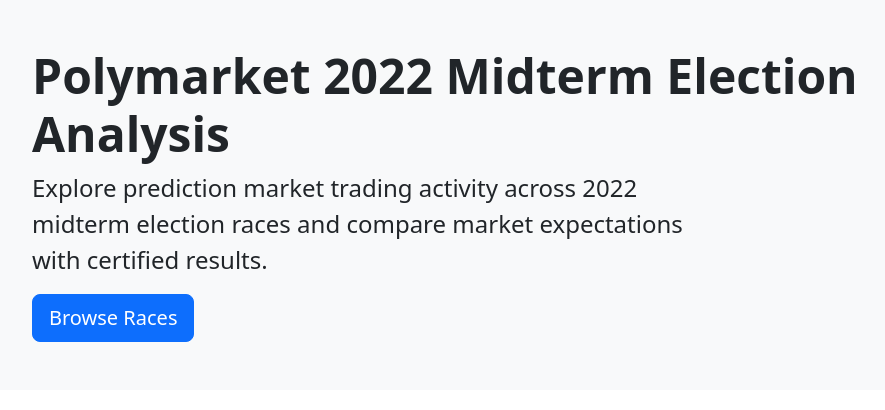
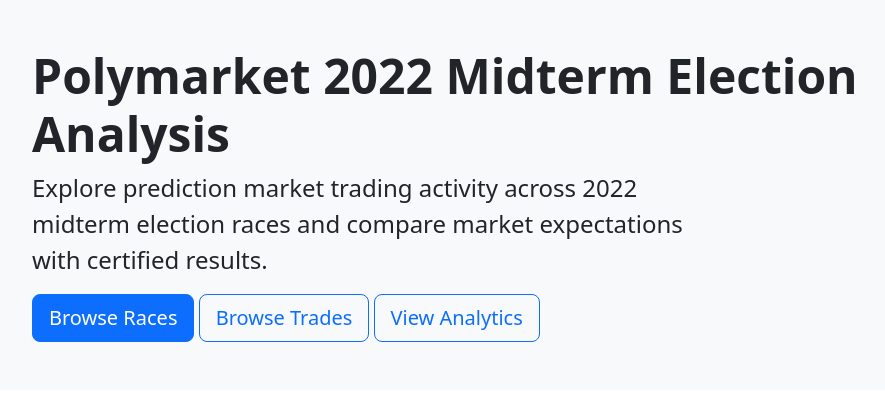
Before and after one commit to damellio/polymarket-senate-dashboard, a Flask app: page / in a window 1280 px wide. Shown: the part 81-491 px from the top of the page, without its empty margins (98-983 px from the left). Run offline with Flask 3, Linux system fonts and the light colour scheme.

Commit message:
Update index.html

```diff
--- a/templates/index.html
+++ b/templates/index.html
@@ -8,5 +8,7 @@
         and compare market expectations with certified results.
     </p>
     <a href="/races" class="btn btn-primary btn-lg">Browse Races</a>
+    <a href="/trades" class="btn btn-outline-primary btn-lg">Browse Trades</a>
+    <a href="/analytics" class="btn btn-outline-primary btn-lg">View Analytics</a>
 </div>
 {% endblock %}
```
